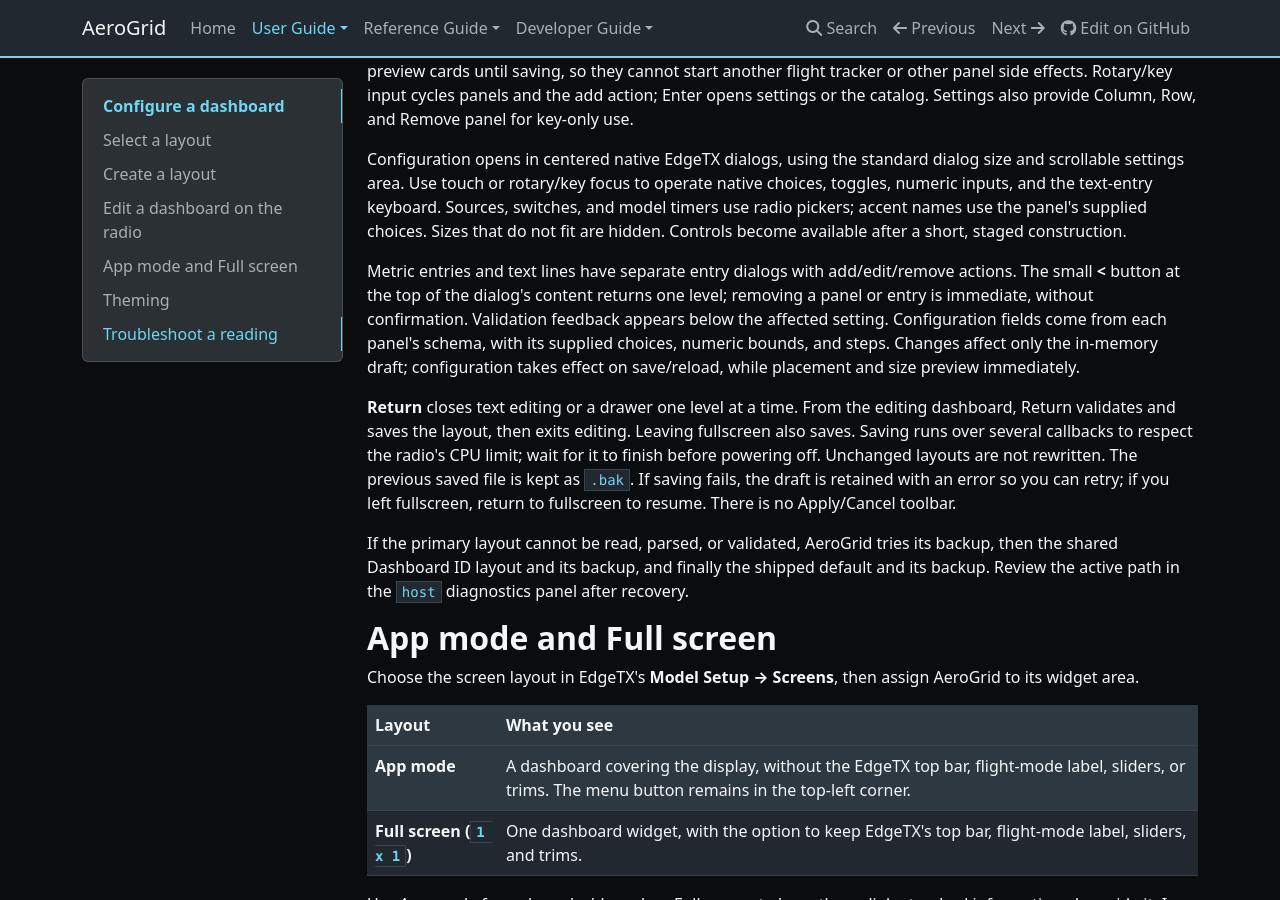
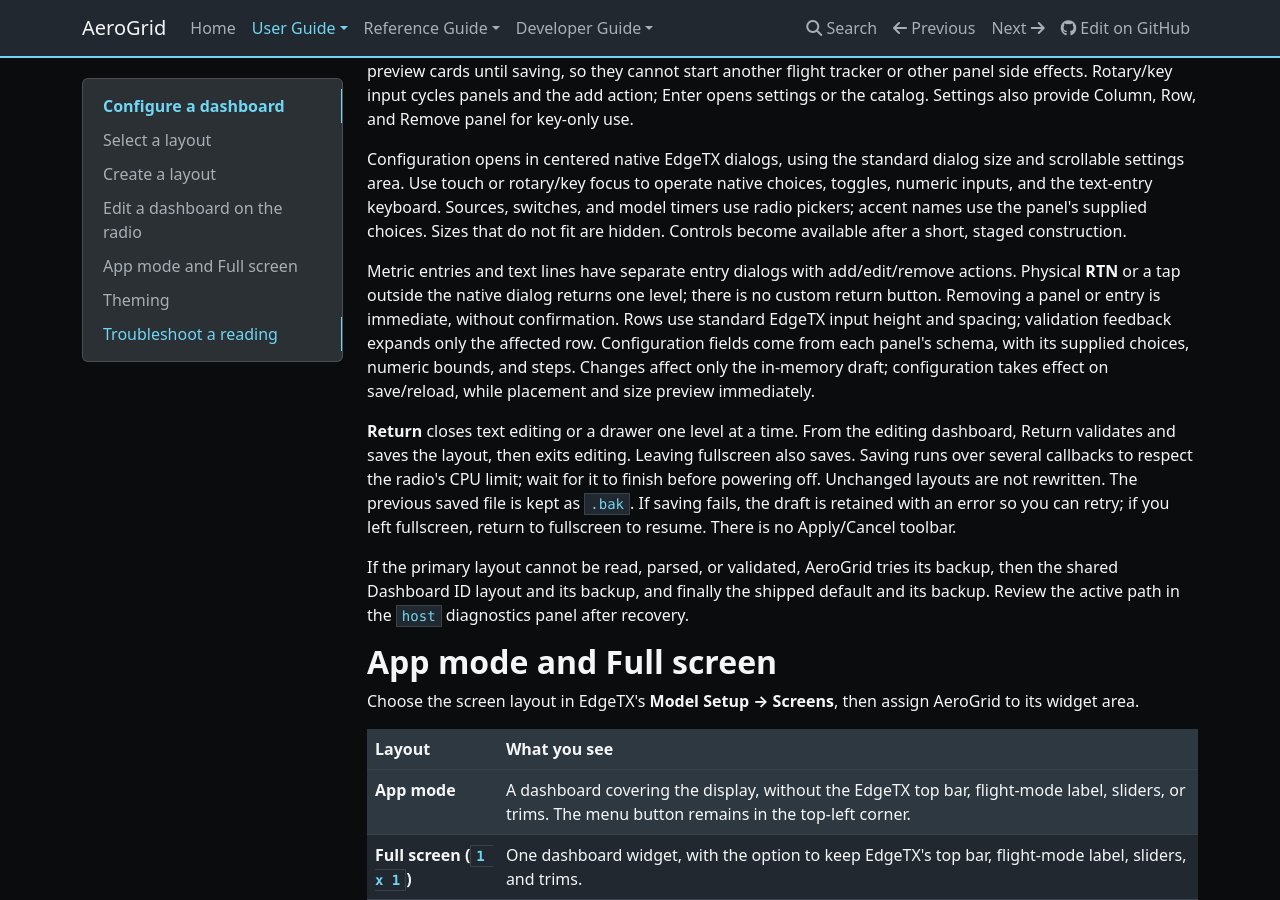
Before and after one commit to thomaskistler/aero-grid, an MkDocs documentation site: the page built from docs/user-guide/dashboards.md, in a window 1280 px wide and 900 px high, scrolled down 1799 px. Built offline with MkDocs 1.6.1, drawn with Linux system fonts in a browser that asks for light colours; nearby versions of some CDN libraries.

Commit message:
Match native widget settings spacing and navigation
Remove custom return buttons and use standard native input heights with compact rows. Expand spacing only for visible field errors and restore it after corrections.

Co-authored-by: Copilot App <223556219+Copilot@users.noreply.github.com>

```diff
--- a/docs/user-guide/dashboards.md
+++ b/docs/user-guide/dashboards.md
@@ -108,9 +108,10 @@ accent names use the panel's supplied choices. Sizes that do not fit are hidden.
 Controls become available after a short, staged construction.
 
 Metric entries and text lines have separate entry dialogs with add/edit/remove
-actions. The small **<** button at the top of the dialog's content returns one
-level; removing a panel or entry is immediate, without confirmation. Validation
-feedback appears below the affected setting. Configuration fields come from
+actions. Physical **RTN** or a tap outside the native dialog returns one level;
+there is no custom return button. Removing a panel or entry is immediate,
+without confirmation. Rows use standard EdgeTX input height and spacing;
+validation feedback expands only the affected row. Configuration fields come from
 each panel's schema, with its supplied choices, numeric bounds, and steps.
 Changes affect only the in-memory draft; configuration takes effect on
 save/reload, while placement and size preview immediately.
```
Also changed, not shown: docs/hardware-validation.md (+2 -1 lines), plans/on-radio-editor.md (+9 -6 lines), 2 other files.
